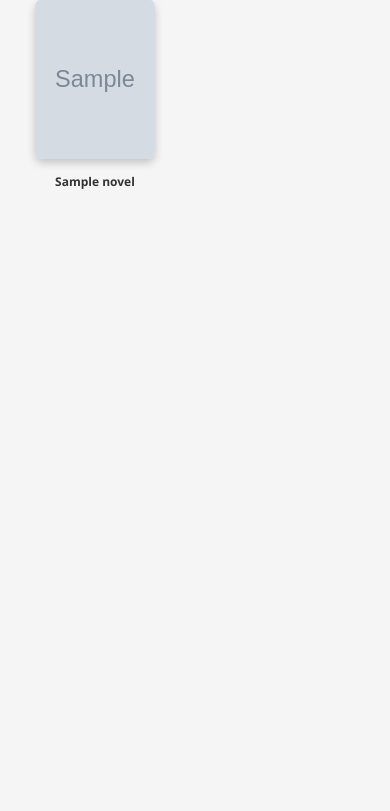
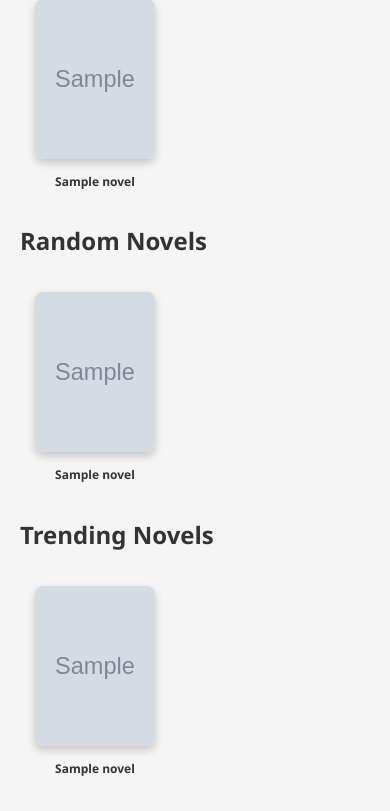
Before and after one commit to phanhoang1366/DBLab-OneXWeb, a Django app: page / in a window 390 px wide. Shown: the part 231-1042 px from the top of the page. Before the commit the page ends 420 px from the top, so only its background shows below. Run offline with Django 5.2, Linux system fonts and the light colour scheme; tables that the repository leaves empty hold one stand-in row (values such as "Sample post"); grey boxes marked "Sample" are stand-in pictures.

Commit message:
Refactor project structure and enhance functionality: - Update .gitignore to include static files and media directories. - Modify settings.py to define allowed hosts and static file paths. - Enhance admin interface with custom ChapterAdminForm and next chapter number feature. - Implement unique constraint for Chapter model. - Revamp index and novel detail templates for improved UI and responsiveness. - Add JavaScript for dynamic chapter number retrieval in admin. - Update URL patterns for clarity and consistency. - Introduce new migration for chapter uniqueness. - Consolidate base template for consistent layout across pages.

```diff
--- a/onexweb/models.py
+++ b/onexweb/models.py
@@ -99,6 +99,9 @@ class Chapter(models.Model):
     published_date = models.DateTimeField(default=timezone.now)
     content = models.TextField()
 
+    class Meta:
+        unique_together = ('novel', 'chapter_number')
+
     def __str__(self):
         return f"{self.novel.name} - Chapter {self.chapter_number}"
 
--- /dev/null
+++ b/onexweb/templates/onexweb/base.html
@@ -0,0 +1,100 @@
+<!DOCTYPE html>
+<html lang="en">
+<head>
+    <meta charset="UTF-8">
+    <meta name="viewport" content="width=device-width, initial-scale=1.0">
+    <title>{% block title %}Light Novels E6 DBLab Demo{% endblock %}</title>
+    <style>
+        /* ...existing CSS from index.html and novel_detail.html... */
+        body {
+            font-family: 'Segoe UI', Tahoma, Geneva, Verdana, sans-serif;
+            margin: 0;
+            padding: 20px;
+            background-color: #f5f5f5;
+            color: #333;
+        }
+        .header {
+            position: sticky;
+            justify-content: space-between;
+            background-color: #fff;
+            box-shadow: 0 2px 4px rgba(0,0,0,0.1);
+            padding: 10px 20px;
+        }
+        .header a {
+            text-decoration: none;
+            color: #007bff;
+            margin-left: 10px;
+        }
+        .header a:hover {
+            text-decoration: underline;
+        }
+        .header form {
+            align-items: center;
+        }
+        .header input[type="text"] {
+            padding: 8px;
+            border: 1px solid #ccc;
+            border-radius: 4px;
+            margin-right: 10px;
+        }
+        .header button {
+            padding: 8px 12px;
+            background-color: #007bff;
+            color: white;
+            border: none;
+            border-radius: 4px;
+            cursor: pointer;
+        }
+        .header button:hover {
+            background-color: #0056b3;
+        }
+        @media (max-width: 768px) {
+            .header {
+                flex-direction: column !important;
+                align-items: stretch !important;
+                gap: 10px;
+            }
+            .header-menu,
+            .user-actions {
+                justify-content: center;
+                width: 100%;
+            }
+            .user-actions {
+                margin-top: 5px;
+            }
+        }
+        {% block extra_css %}{% endblock %}
+    </style>
+    {% block extra_head %}{% endblock %}
+</head>
+<body>
+    <div class="header" style="display: flex; justify-content: space-between; align-items: center;">
+        <div class="header-menu" style="display: flex; align-items: center; gap: 15px;">
+            <a href="{% url 'index' %}"><strong>LNDB</strong></a>
+            <a href="{% url 'novel_list' %}">Novels</a>
+            <a href="{% url 'author_list' %}">Authors</a>
+            <a href="{% url 'genre_list' %}">Genres</a>
+        </div>
+        <div class="header-search" style="flex: 1; display: flex; justify-content: center;">
+            <form method="get" action="{% url 'novel_list' %}" style="margin: 0; width: 100%; max-width: 350px; display: flex;">
+                <input type="text" name="keywords" placeholder="Search novels..." required style="flex: 1;">
+                <button type="submit">Search</button>
+            </form>
+        </div>
+        <div class="user-actions" style="display: flex; align-items: center; gap: 10px; min-width: 120px; justify-content: flex-end;">
+            {% if user.is_authenticated %}
+                <span style="margin-right: 8px;">Hi, {{ user.username }}</span>
+                <form method="post" style="display:inline;" action="{% url 'logout' %}">
+                    {% csrf_token %}
+                    <button type="submit" style="background: none; color: #007bff; border: none; cursor: pointer; padding: 0;">Logout</button>
+                </form>
+            {% else %}
+                <a href="{% url 'login' %}">Login</a>
+                <a href="{% url 'signup' %}">Register</a>
+            {% endif %}
+        </div>
+    </div>
+    {% block content %}{% endblock %}
+    {% block extra_scripts %}{% endblock %}
+</body>
+</html>
--- a/onexweb/templates/onexweb/index.html
+++ b/onexweb/templates/onexweb/index.html
@@ -1,67 +1,15 @@
-<!DOCTYPE html>
-<html lang="en">
-<head>
-    <meta charset="UTF-8">
-    <meta name="viewport" content="width=device-width, initial-scale=1.0">
-    <title>Light Novels E6 DBLab Demo</title>
-    <style>
-        body {
-            font-family: 'Segoe UI', Tahoma, Geneva, Verdana, sans-serif;
-            margin: 0;
-            padding: 20px;
-            background-color: #f5f5f5;
-            color: #333;
-        }
+{% extends "onexweb/base.html" %}
 
-        .header {
-            position: sticky;
-            justify-content: space-between;
-            background-color: #fff;
-            box-shadow: 0 2px 4px rgba(0,0,0,0.1);
-            padding: 10px 20px;
-        }
+{% block title %}Light Novels E6 DBLab Demo{% endblock %}
 
-        .header a {
-            text-decoration: none;
-            color: #007bff;
-            margin-left: 10px;
-        }
-
-        .header a:hover {
-            text-decoration: underline;
-        }
-
-        .header form {
-            align-items: center;
-        }
-
-        .header input[type="text"] {
-            padding: 8px;
-            border: 1px solid #ccc;
-            border-radius: 4px;
-            margin-right: 10px;
-        }
-
-        .header button {
-            padding: 8px 12px;
-            background-color: #007bff;
-            color: white;
-            border: none;
-            border-radius: 4px;
-            cursor: pointer;
-        }
-        .header button:hover {
-            background-color: #0056b3;
-        }
-
-        .latest-novels {
+{% block extra_css %}
+.novels-list {
     display: flex;
     gap: 20px;
     padding: 20px;
     overflow-x: auto;
     max-width: 100%;
 }
-
 .novel-card {
     flex: 0 0 auto;
     width: 150px;
@@ -69,11 +17,9 @@
     cursor: pointer;
     transition: transform 0.2s ease;
 }
-
 .novel-card:hover {
     transform: translateY(-5px);
 }
-
 .novel-image {
     width: 150px;
     height: 200px;
@@ -82,7 +28,6 @@
     box-shadow: 0 4px 8px rgba(0,0,0,0.2);
     margin-bottom: 10px;
 }
-
 .novel-name {
     font-size: 14px;
     font-weight: 600;
@@ -92,74 +37,31 @@
     overflow: hidden;
     text-overflow: ellipsis;
     display: -webkit-box;
+    line-clamp: 2;
     -webkit-line-clamp: 2;
     -webkit-box-orient: vertical;
 }
-
 @media (max-width: 768px) {
-            .header {
-                flex-direction: column !important;
-                align-items: stretch !important;
-                gap: 10px;
-            }
-            .header-menu,
-            .user-actions {
-                justify-content: center;
-                width: 100%;
-            }
-            .user-actions {
-                margin-top: 5px;
-            }
-            .latest-novels {
+    .novels-list {
         gap: 15px;
         padding: 15px;
     }
-
     .novel-card {
         width: 120px;
     }
-
     .novel-image {
         width: 120px;
         height: 160px;
     }
-
     .novel-name {
         font-size: 12px;
     }
 }
-    </style>
-</head>
-<body>
-    <div class="header" style="display: flex; justify-content: space-between; align-items: center;">
-        <div class="header-menu" style="display: flex; align-items: center; gap: 15px;">
-            <a href="{% url 'index' %}"><strong>LNDB</strong></a>
-            <a href="{% url 'novel_list' %}">Novels</a>
-            <a href="{% url 'author_list' %}">Authors</a>
-            <a href="{% url 'genre_list' %}">Genres</a>
-        </div>
-        <div class="header-search" style="flex: 1; display: flex; justify-content: center;">
-            <form method="get" action="{% url 'novel_list' %}" style="margin: 0; width: 100%; max-width: 350px; display: flex;">
-                <input type="text" name="keywords" placeholder="Search novels..." required style="flex: 1;">
-                <button type="submit">Search</button>
-            </form>
-        </div>
-        <div class="user-actions" style="display: flex; align-items: center; gap: 10px; min-width: 120px; justify-content: flex-end;">
-            {% if user.is_authenticated %}
-                <span style="margin-right: 8px;">Hi, {{ user.username }}</span>
-                <form method="post" style="display:inline;" action="{% url 'logout' %}">
-                    {% csrf_token %}
-                    <button type="submit" style="background: none; color: #007bff; border: none; cursor: pointer; padding: 0;">Logout</button>
-                </form>
-            {% else %}
-                <a href="{% url 'login' %}">Login</a>
-                <a href="{% url 'signup' %}">Register</a>
-            {% endif %}
-        </div>
-    </div>
+{% endblock %}
 
+{% block content %}
 <h2>Latest Novels</h2>
-    <div class="latest-novels">
+<div class="novels-list">
     {% for novel in latest_novels %}
     <div class="novel-card">
         <a href="{% url 'novel_detail' novel.novel_id %}" title="{{ novel.name }}" style="text-decoration: none;">
@@ -171,5 +73,33 @@
     <p>No novels available.</p>
     {% endfor %}
 </div>
-</body>
-</html>
+
+<h2>Random Novels</h2>
+<div class="novels-list">
+    {% for novel in random_novels %}
+    <div class="novel-card">
+        <a href="{% url 'novel_detail' novel.novel_id %}" title="{{ novel.name }}" style="text-decoration: none;">
+            <img src="{% if novel.cover %} {{ novel.cover.url }} {% else %} {{ placeholder_image }} {% endif %}" alt="{{ novel.name }}" class="novel-image">
+            <div class="novel-name">{{ novel.name }}</div>
+        </a>
+    </div>
+    {% empty %}
+    <p>No random novels available.</p>
+    {% endfor %}
+</div>
+
+<h2>Trending Novels</h2>
+<div class="novels-list">
+    {% for novel in trending_novels %}
+    <div class="novel-card">
+        <a href="{% url 'novel_detail' novel.novel_id %}" title="{{ novel.name }}" style="text-decoration: none;">
+            <img src="{% if novel.cover %} {{ novel.cover.url }} {% else %} {{ placeholder_image }} {% endif %}" alt="{{ novel.name }}" class="novel-image">
+            <div class="novel-name">{{ novel.name }}</div>
+        </a>
+    </div>
+    {% empty %}
+    <p>No trending novels available.</p>
+    {% endfor %}
+</div>
+
+{% endblock %}
--- a/onexweb/urls.py
+++ b/onexweb/urls.py
@@ -15,5 +15,5 @@ urlpatterns = [
     path("genres/", views.GenreListView.as_view(), name="genre_list"),
     path("genres/<int:pk>/", views.GenreDetailView.as_view(), name="genre_detail"),
     path("novel/<int:novel_id>/chapters/<int:chapter_id>/", views.ChapterDetailView.as_view(), name="chapter_detail"),
-    path("novel/<int:novel_id>/rating/", views.RatingView.as_view(), name="rating"),
+    path("novel/<int:novel_id>/rating/", views.RatingView.as_view(), name="novel_rating"),
 ] + static(settings.MEDIA_URL, document_root=settings.MEDIA_ROOT)
--- a/onexweb/views.py
+++ b/onexweb/views.py
@@ -25,8 +25,16 @@ class IndexView(generic.ListView):
     # Novel has a method called get_cover_url() that returns the URL of the cover image.
     def get_context_data(self, **kwargs):
         context = super().get_context_data(**kwargs)
-        latest_novels = self.get_queryset().order_by('-last_updated')[:5]
+        latest_novels = self.get_queryset().order_by('-last_updated')[:10]
+        random_novels = self.get_queryset().order_by('?')[:10]  # Randomly select 5 novels
+
+        trending_filter = Novel.objects.all()
+        sorted_novels = sorted(trending_filter, key=lambda x: x.trending_score(), reverse=True) # but then that's expensive
+        trending_novels = sorted_novels[:10]  # Get top 5 trending novels
+
         context['latest_novels'] = latest_novels
+        context['random_novels'] = random_novels
+        context['trending_novels'] = trending_novels
         context['placeholder_image'] = placeholder_image_url  # Placeholder image URL
         # Example: get the cover image of the first novel, if any
         return context
```
Also changed, not shown: mysite/settings.py (+7 -1 lines), onexweb/admin.py (+25 -1 lines), onexweb/forms.py (added, +7 -0 lines), onexweb/templates/onexweb/chapter_detail.html (+38 -1 lines), onexweb/templates/onexweb/novel_detail.html (+27 -8 lines), onexweb/migrations/0005_alter_chapter_unique_together.py (added), 4 other files. Lines whose indentation alone changed are shown as unchanged.
